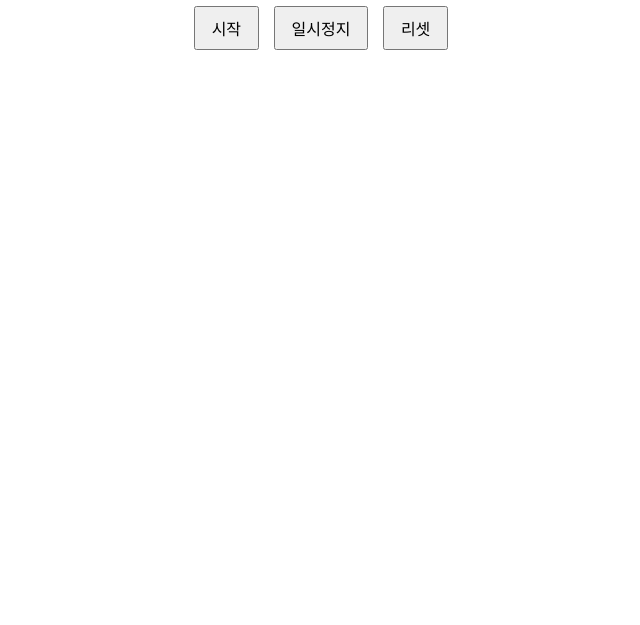
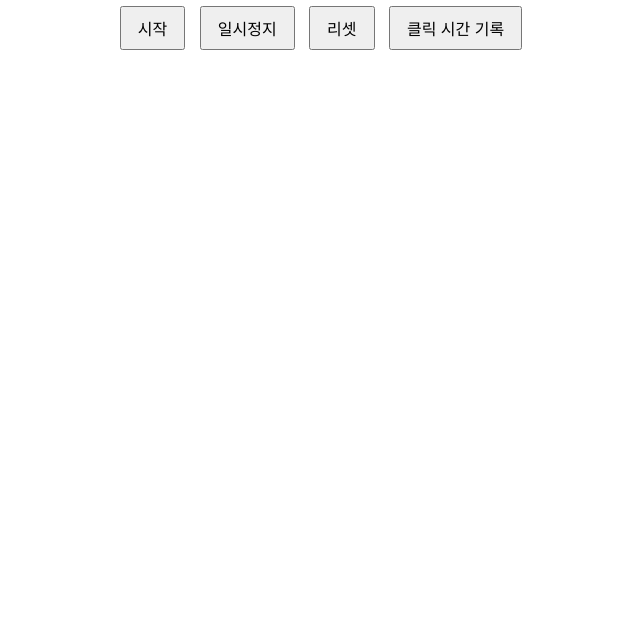
Before and after one commit to DoGong2345/-, a website: page index.html in a window 1280 px wide. Shown: the part 175-800 px from the top of the page, without its empty margins (319-959 px from the left). Drawn offline with Linux system fonts and the light colour scheme.

Commit message:
Add files via upload

```diff
--- a/index.html
+++ b/index.html
@@ -15,6 +15,8 @@
   <button onclick="start()">시작</button>
   <button onclick="pause()">일시정지</button>
   <button onclick="reset()">리셋</button>
+  <button onclick="recordTime()">클릭 시간 기록</button>
+  <div id="record-list" style="margin-top:20px;"></div>
   <script>
     let seconds = 0;
     let interval = null;
@@ -37,6 +39,12 @@
       seconds = 0;
       update();
     }
+    function recordTime() {
+      const recordList = document.getElementById('record-list');
+      const p = document.createElement('div');
+      p.textContent = '기록: ' + seconds.toFixed(2) + '초';
+      recordList.appendChild(p);
+    }
     update();
   </script>
 </body>
```
